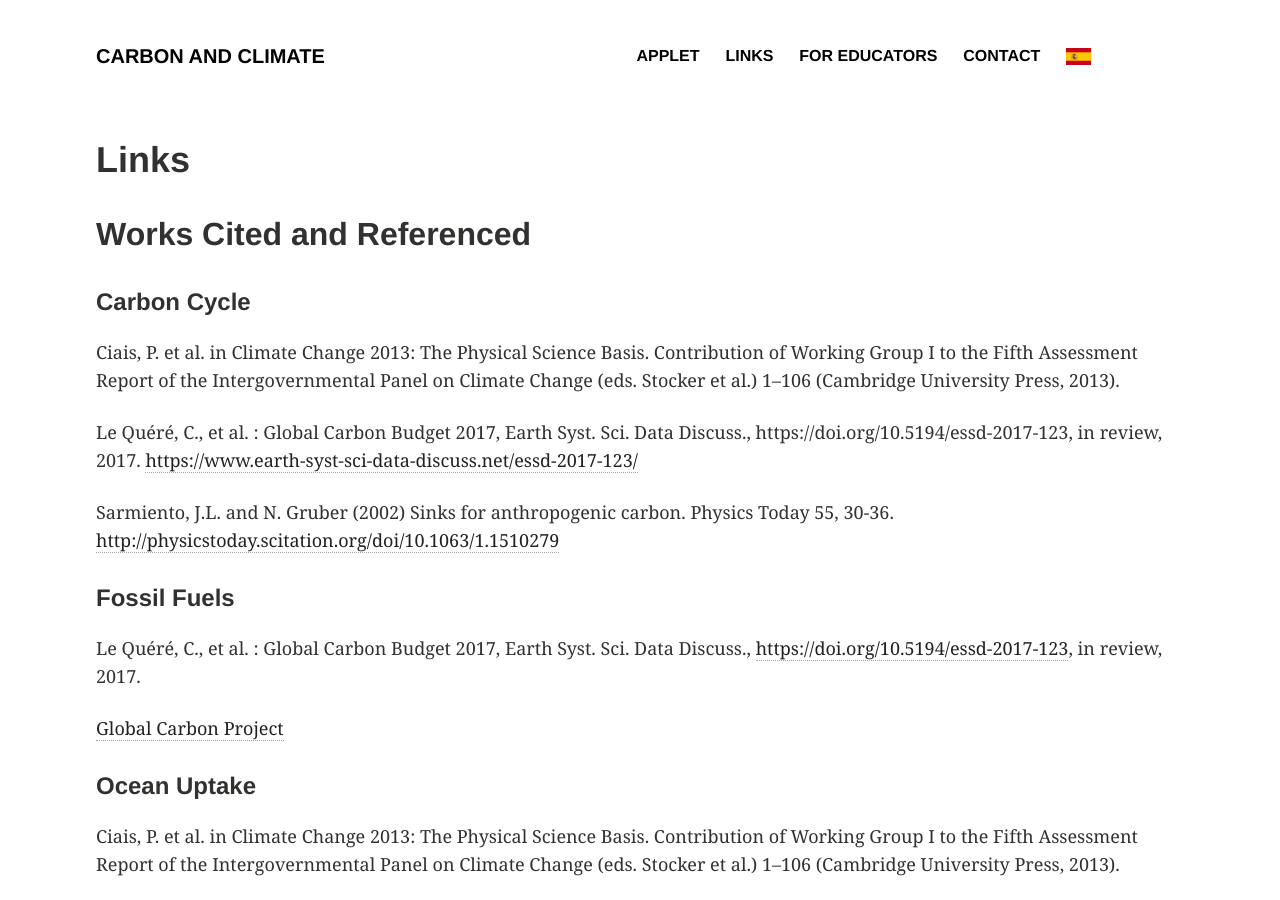
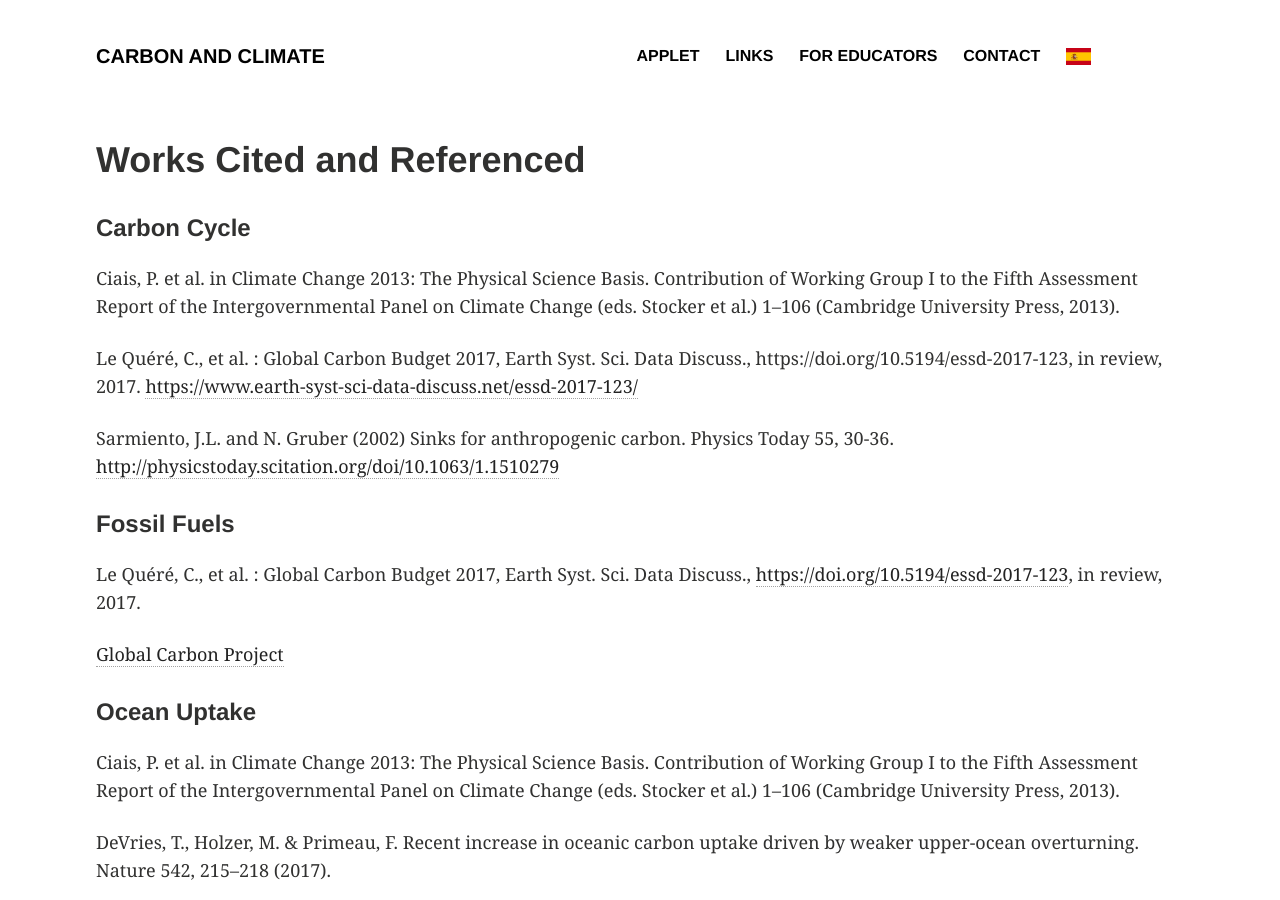
Before and after one commit to galenmckinley/CarbonCycle-master, a Jekyll site: the page built from workscited.md, in a window 1280 px wide and 900 px high. Built offline with Jekyll 4.4.1, drawn with Linux system fonts in a browser that asks for light colours.

```diff
--- a/workscited.md
+++ b/workscited.md
@@ -1,11 +1,10 @@
 ---
 layout: archive
 permalink: /references/
-title: Links
+title: Works Cited and Referenced
 published: true
 ---
 
-## Works Cited and Referenced
 
 #### Carbon Cycle
 
```
